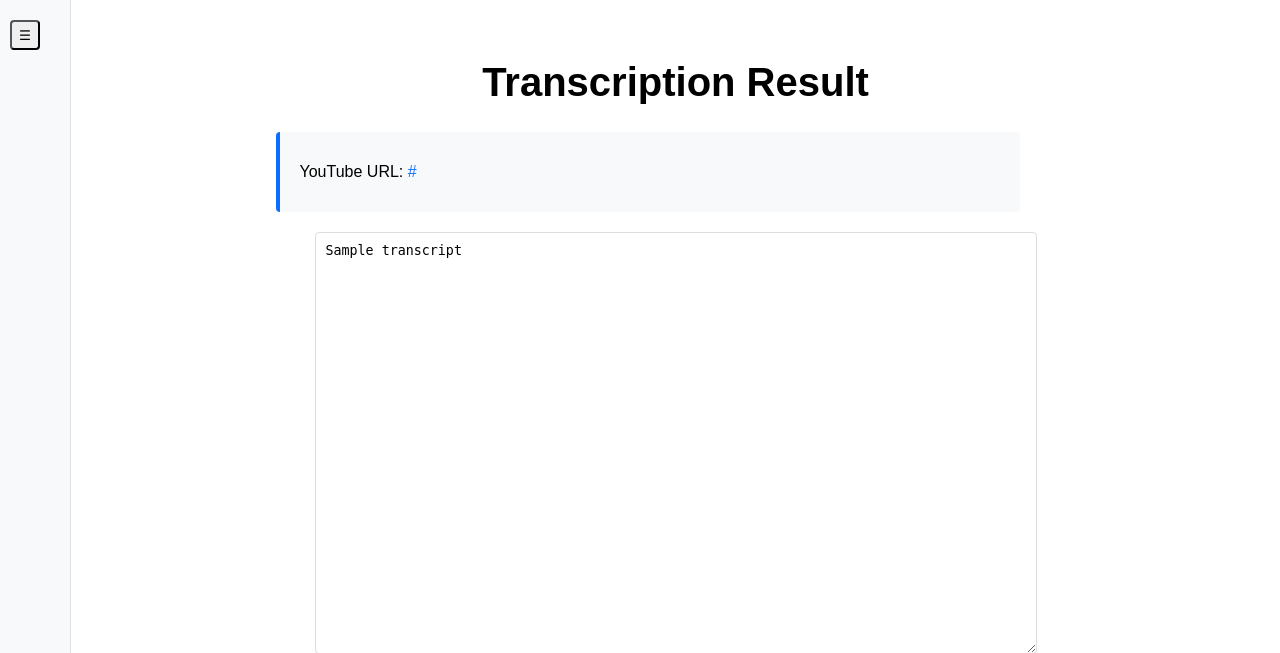
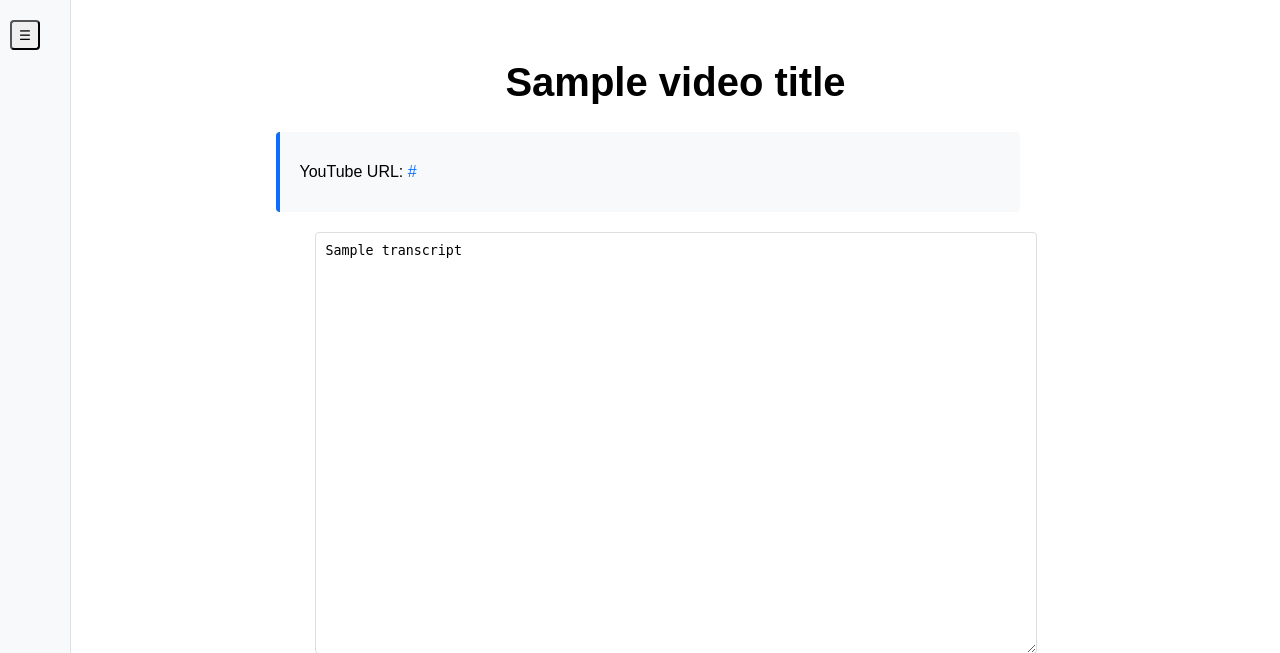
Before and after one commit to morriswong/ytotxt, a Flask app: template templates/result.html in a window 1280 px wide. Shown: the top 653 px of the page. Run offline with Flask 3, Linux system fonts and the light colour scheme; the template is opened without the code that fills it: most values are stand-ins (such as "Sample title", 1, 10 or a date in 2020).

Commit message:
Add video title display in transcription result page
- Modify app.py to pass video title to result template
- Update result.html to dynamically display video title in page title and heading
- Enhance user experience by showing the actual YouTube video title

```diff
--- a/app.py
+++ b/app.py
@@ -54,6 +54,7 @@ def show_result():
     transcript = session.get('transcript')
     youtube_url = session.get('youtube_url')
     video_id = session.get('video_id')
+    video_title = session.get('video_title')
 
     if not all([transcript, youtube_url, video_id]):
         return redirect(url_for('index'))
@@ -61,6 +62,7 @@ def show_result():
     return render_template('result.html',
                          transcript=transcript,
                          youtube_url=youtube_url,
+                         video_title=video_title,
                          transcribed_files=get_transcribed_files())
 
 @app.route('/new', methods=['POST'])
--- a/templates/result.html
+++ b/templates/result.html
@@ -2,7 +2,7 @@
 <html lang="en">
 <head>
     <meta charset="UTF-8">
-    <title>Transcription Result</title>
+    <title>{{ video_title if video_title else 'Transcription Result' }}</title>
     <style>
         body {
             margin: 0;
@@ -258,7 +258,7 @@
         </div>
 
         <div class="main-content">
-            <h1>Transcription Result</h1>
+            <h1>{{ video_title }}</h1>
             <div class="video-info">
                 <p>YouTube URL: <a href="{{ youtube_url }}" target="_blank">{{ youtube_url }}</a></p>
             </div>
```
